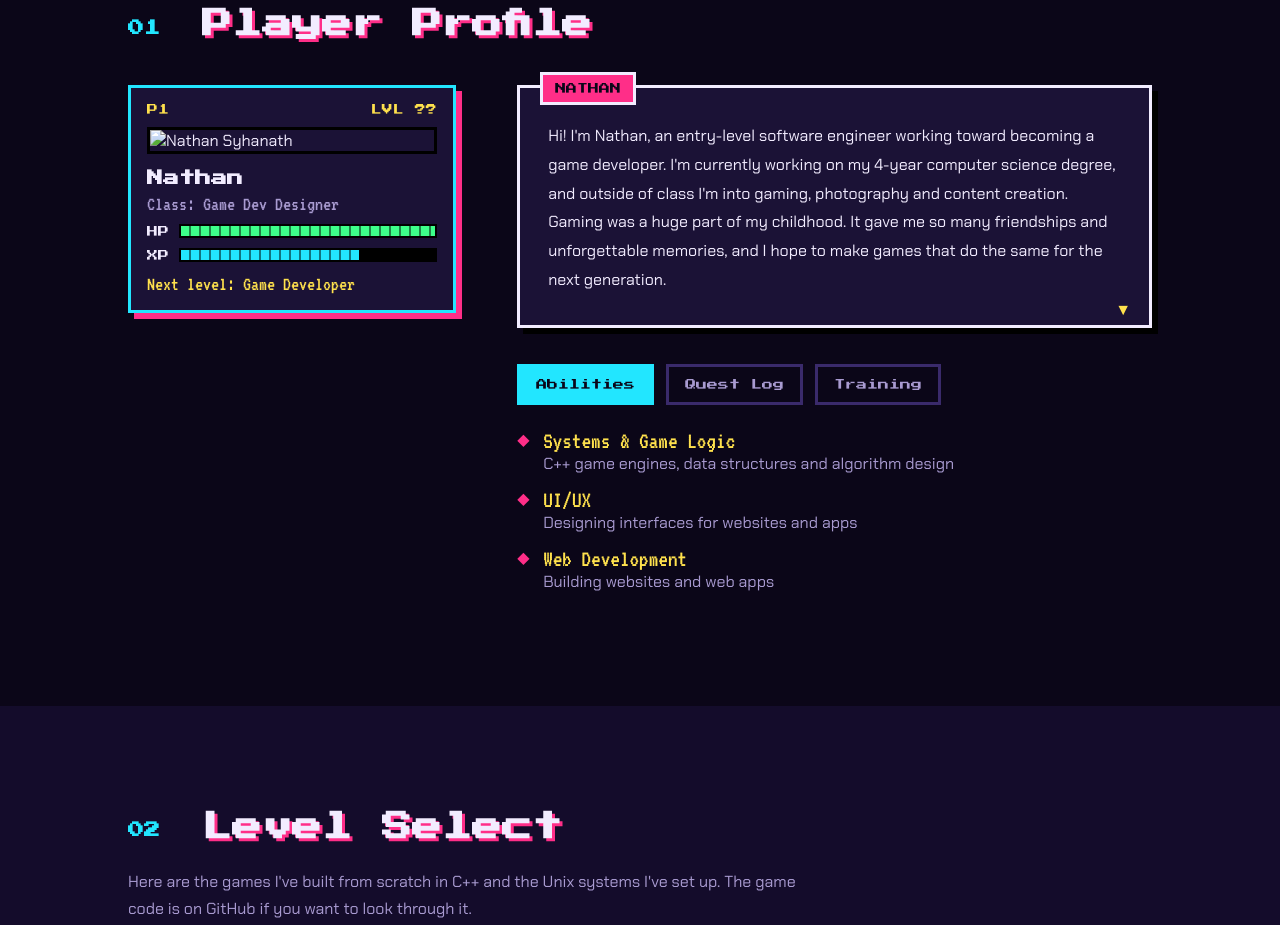
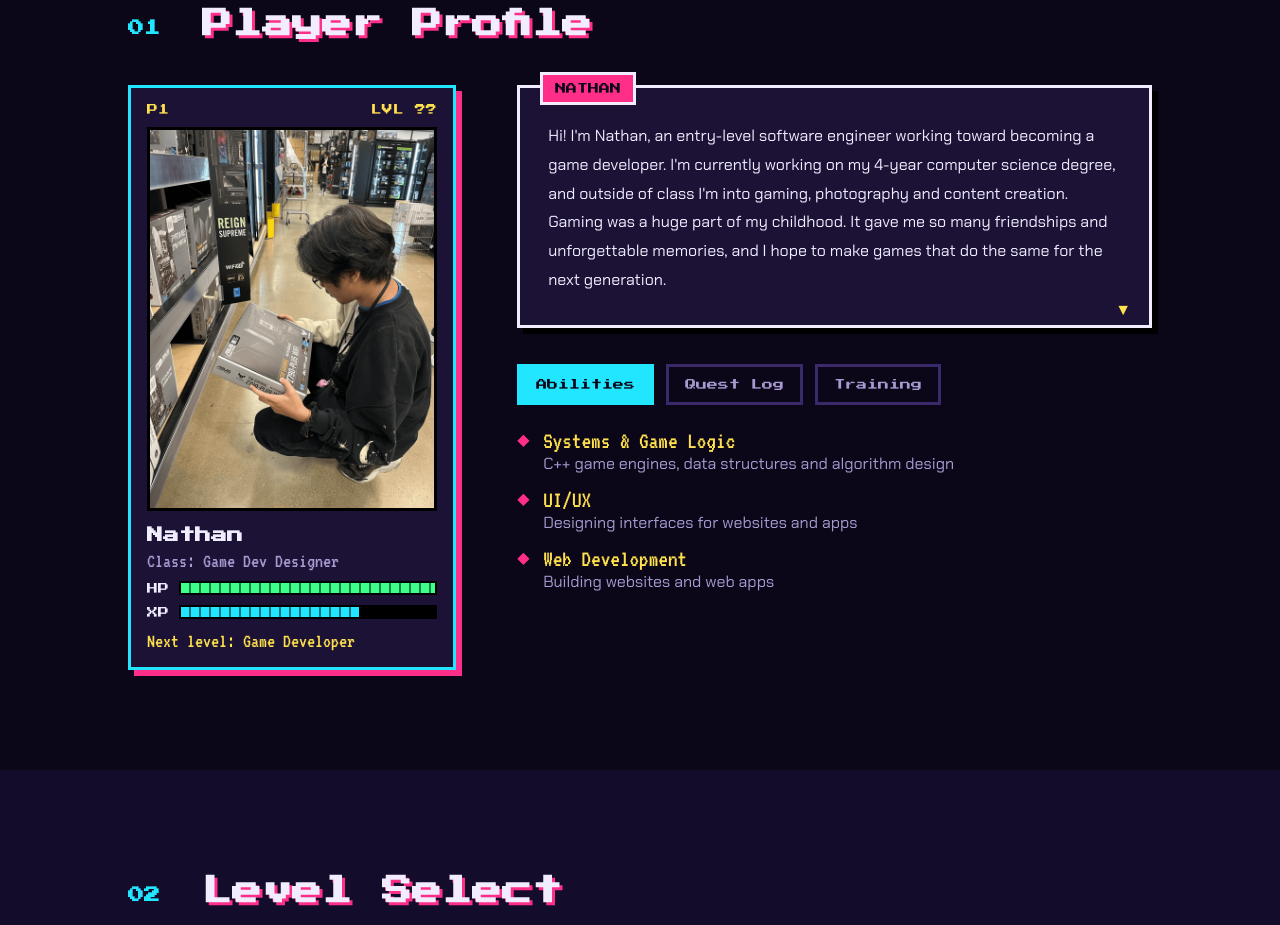
Before and after one commit to Nsyhanath/Coding-Portfolio, a plain HTML site: page index.html in a window 1280 px wide. Shown: the part 897-1822 px from the top of the page. Drawn offline with Linux system fonts and the light colour scheme; the site is published under a folder, as on GitHub Pages, so addresses that start at the root find nothing.

Commit message:
Fix image source path in index.html

```diff
--- a/index.html
+++ b/index.html
@@ -73,7 +73,7 @@
                                 <span>P1</span>
                                 <span>LVL ??</span>
                             </div>
-                            <img src="/Images/IMG_0556.png" alt="Nathan Syhanath">
+                            <img src="Images/IMG_0556.png" alt="Nathan Syhanath">
                             <div class="player-card-info">
                                 <h2>Nathan</h2>
                                 <p>Class: Game Dev Designer</p>
```
